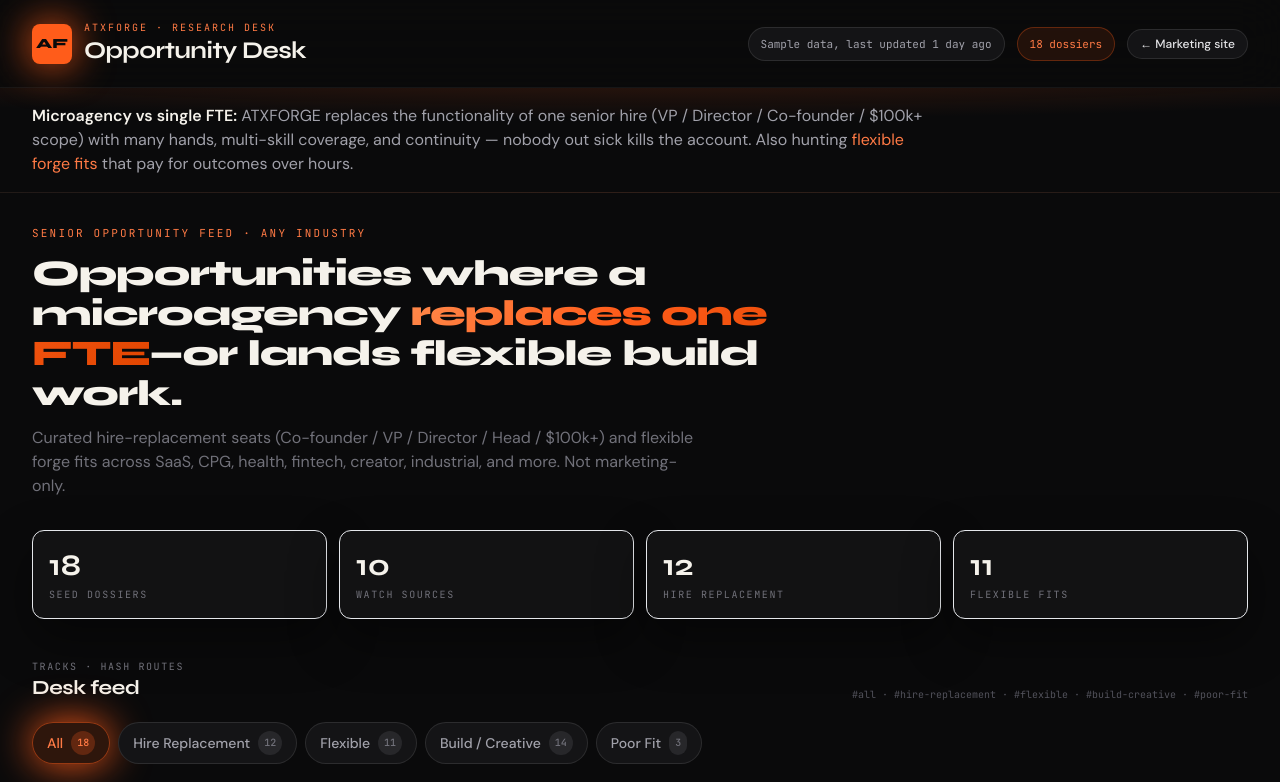
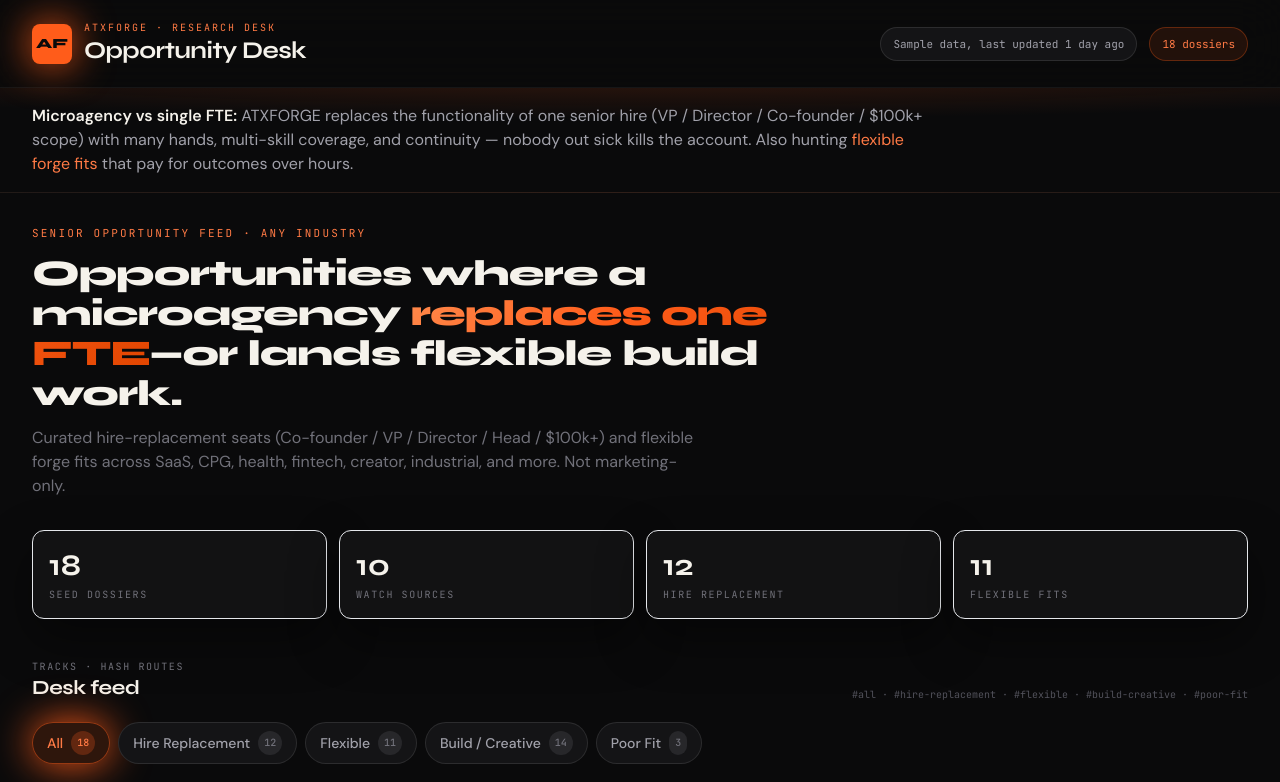
Before and after one commit to peter72289-lab/atxforge-opportunity-desk, a Next.js app: page / in a window 1280 px wide. Shown: the top 782 px of the page. Built offline with nearby package versions, Linux system fonts and the light colour scheme.

Commit message:
Drop dev-only localhost marketing link; remove references to unpublished docs

```diff
--- a/src/components/DeskApp.tsx
+++ b/src/components/DeskApp.tsx
@@ -27,7 +27,7 @@
 import { ValueStrip } from "./ValueStrip";
 
 // Interim: status lives in this browser's localStorage until the shared
-// store lands (RED_TEAM H6). Bump the version if the shape changes.
+// store lands. Bump the version if the shape changes.
 const STATUS_KEY = "atxforge-desk:status:v1";
 const DOSSIER_PARAM = "d";
 
--- a/src/components/Header.tsx
+++ b/src/components/Header.tsx
@@ -2,7 +2,7 @@
 
 import { useEffect, useState } from "react";
 
-// ROADMAP Stage 1 step 8: amber after 7 days, red after 14.
+// Data age: amber after 7 days, red after 14.
 const AMBER_AFTER_DAYS = 7;
 const RED_AFTER_DAYS = 14;
 const DAY_MS = 24 * 60 * 60 * 1000;
@@ -72,13 +72,6 @@
           <span className="rounded-full border border-ember/30 bg-ember/10 px-3 py-1.5 font-mono text-[11px] text-ember-soft">
             {count} dossiers
           </span>
-          <a
-            href="http://localhost:3000"
-            className="inline-flex items-center gap-1.5 rounded-full border border-white/10 bg-ink-800 px-3 py-1.5 text-xs font-medium text-ink-100 transition hover:border-ember/40 hover:text-chalk"
-            title="Marketing site (dev :3000)"
-          >
-            ← Marketing site
-          </a>
         </div>
       </div>
     </header>
```
